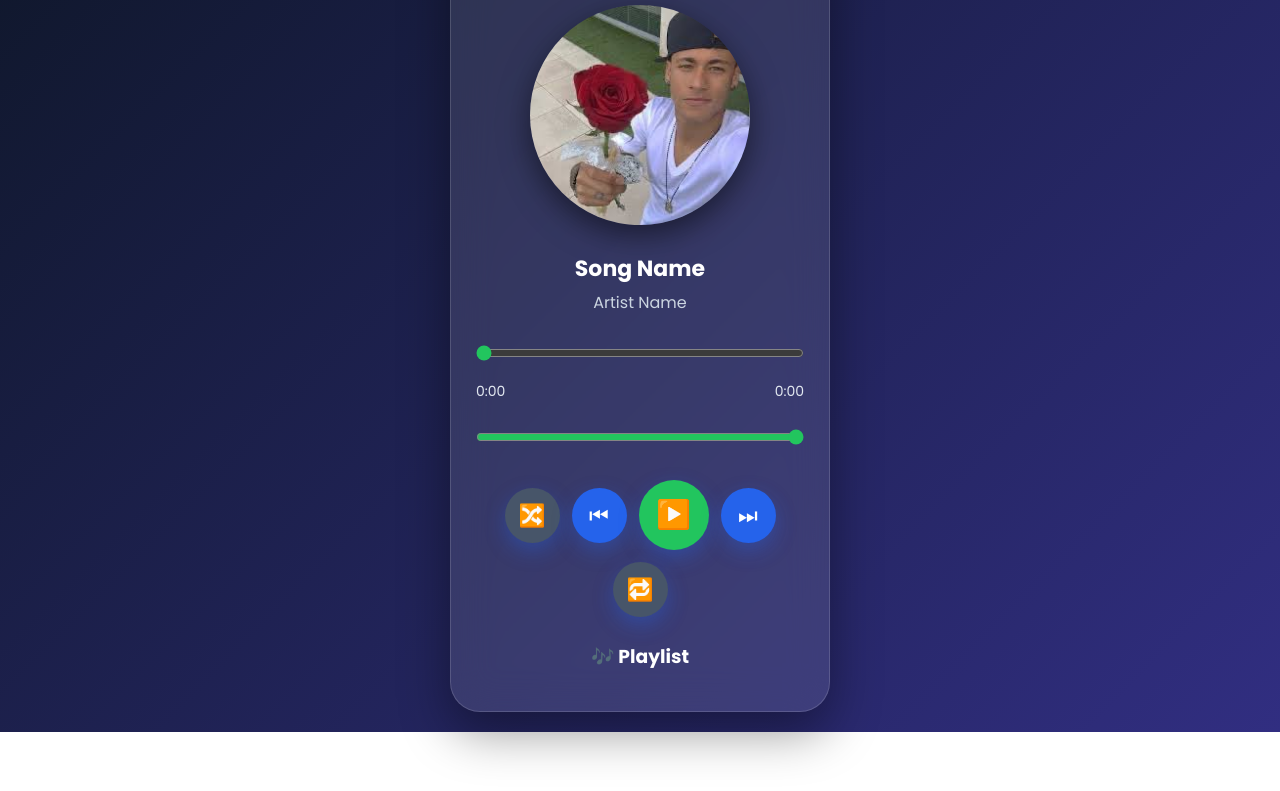
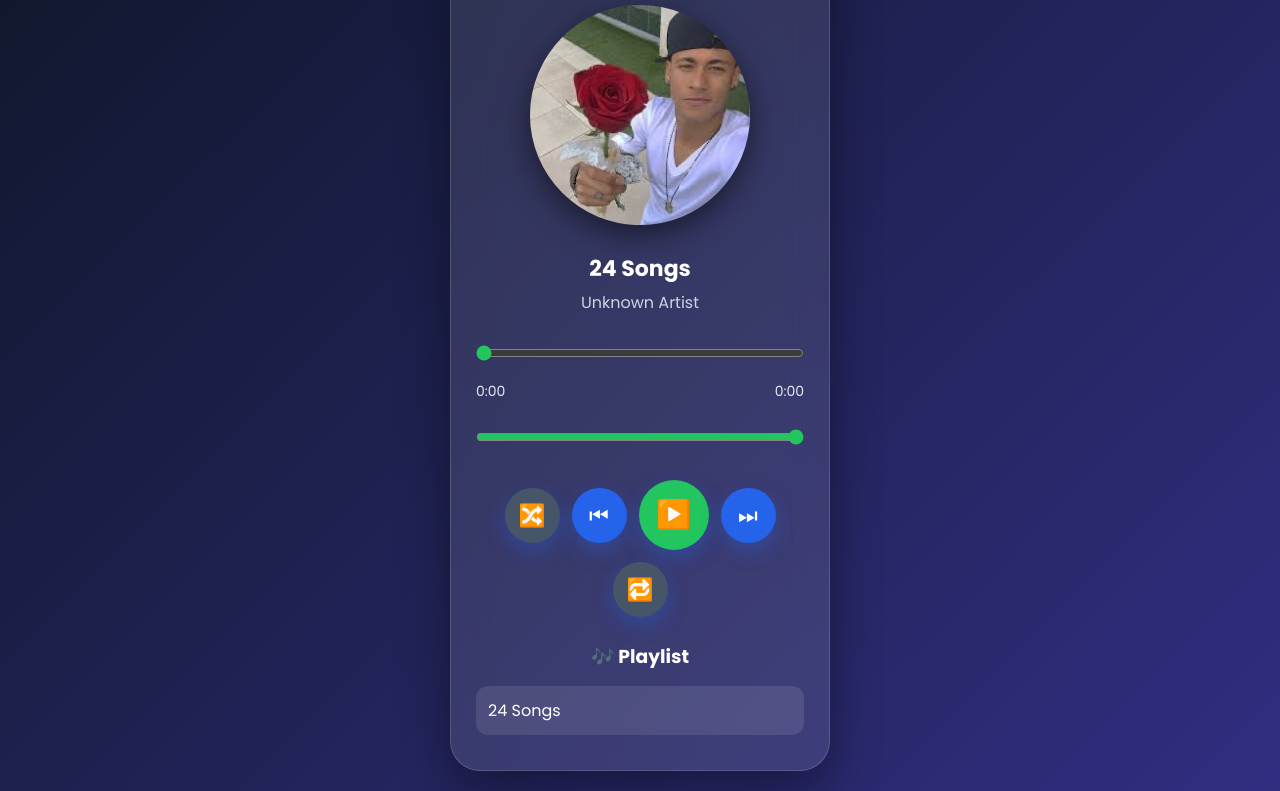
Before and after one commit to arehmankhan613-create/Music-Player, a plain HTML site: page index.html in a window 1280 px wide. Shown: the part 104-895 px from the top of the page. Before the commit the page ends 836 px from the top, so only its background shows below. Drawn offline with Linux system fonts and the light colour scheme.

Commit message:
Update index.html

```diff
--- a/index.html
+++ b/index.html
@@ -1,17 +1,13 @@
 <!DOCTYPE html>
 <html lang="en">
-
 <head>
-
     <meta charset="UTF-8">
     <meta name="viewport" content="width=device-width, initial-scale=1.0">
-
     <title>Music Player Pro</title>
 
     <link rel="stylesheet" href="style.css">
 
     <link href="https://fonts.googleapis.com/css2?family=Poppins:wght@400;600;700&display=swap" rel="stylesheet">
-
 </head>
 
 <body>
@@ -22,11 +18,14 @@
 
     <img id="cover" src="images.jpeg" alt="Album Cover">
 
-<h2 id="title">Song Name</h2>
+    <h2 id="title">24 Songs</h2>
 
-<p id="artist">Artist Name</p>
+    <p id="artist">Unknown Artist</p>
 
-<audio id="audio"></audio>
+    <audio id="audio" preload="auto">
+        <source src="24_Songs(48k).m4a" type="audio/mp4">
+        Your browser does not support the audio element.
+    </audio>
 
     <div class="progress-container">
 
@@ -70,7 +69,9 @@ value="1">
 
         <h3>🎶 Playlist</h3>
 
-<ul id="songList"></ul>
+        <ul id="songList">
+            <li>24 Songs</li>
+        </ul>
 
     </div>
 
@@ -79,5 +80,4 @@ value="1">
 <script src="script.js"></script>
 
 </body>
-
 </html>
```
Lines whose indentation alone changed are shown as unchanged.
